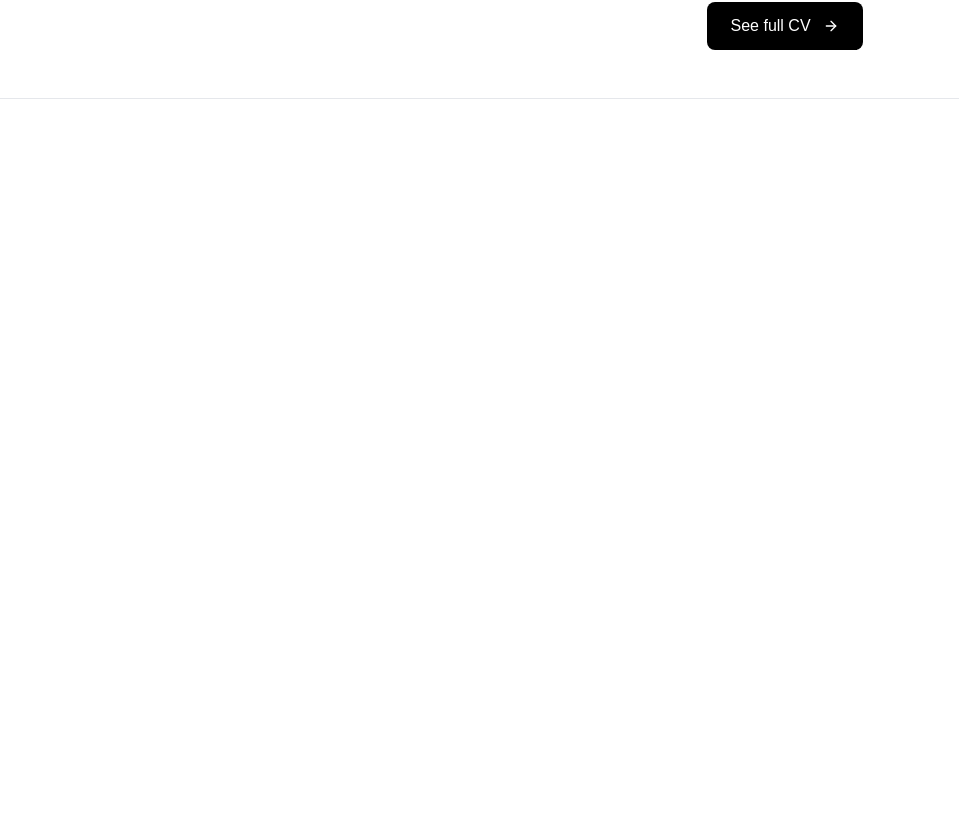
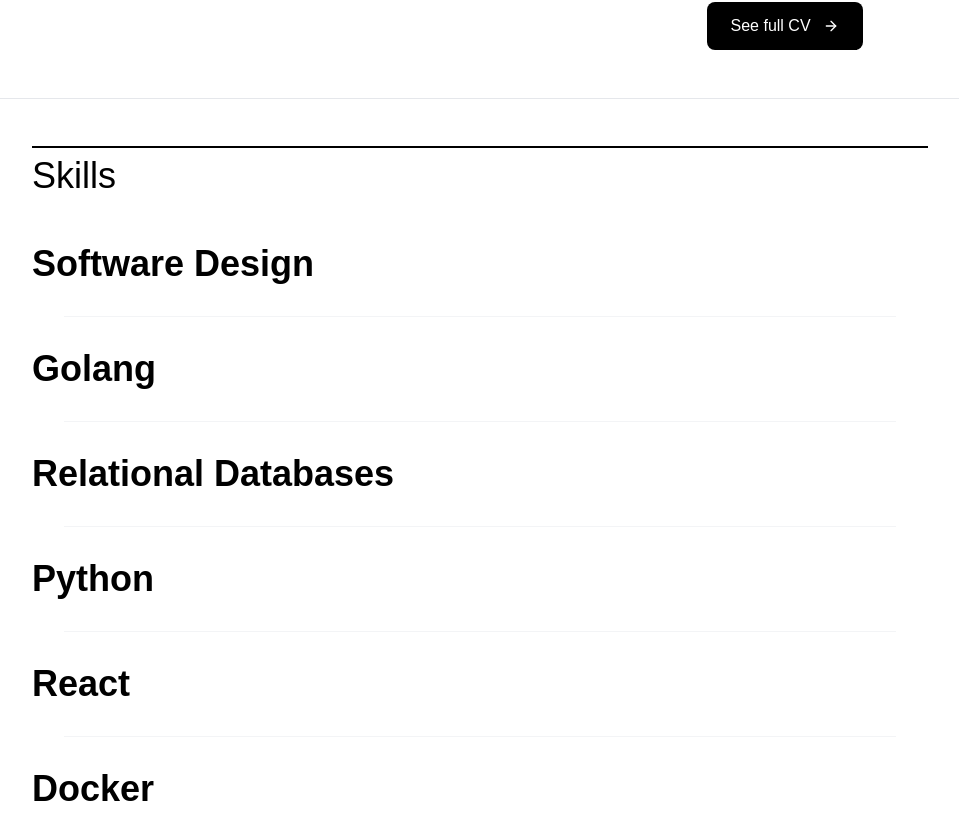
Before and after one commit to Nozgood/portfolio_2025, a React (Vite) app: page / in a window 1280 px wide. Shown: the part 2463-3303 px from the top of the page, without its empty margins (160-1119 px from the left). Before the commit the page ends 2673 px from the top, so only its background shows below. Built offline with nearby package versions, Linux system fonts and the light colour scheme.

Commit message:
feat: skills section

```diff
--- /dev/null
+++ b/src/components/Skills.tsx
@@ -0,0 +1,32 @@
+const skills = [
+    "Software Design",
+    "Golang",
+    "Relational Databases",
+    "Python",
+    "React",
+    "Docker",
+]
+
+function Skills() {
+    return <>
+        <section className="max-w-4xl mx-auto">
+            <div>
+                <h2 className="border-t-2 pt-2 text-4xl font-normal mb-12">Skills</h2>
+            </div>
+            <div>
+                {skills.map((skill, index) => (
+                    <div key={index}>
+                        <h3 className="text-4xl font-bold">
+                            {skill}
+                        </h3>
+                        {index < skills.length - 1 && (
+                            <div className="border-t border-gray-100 m-8"></div>
+                        )}
+                    </div>
+                ))}
+            </div>
+        </section>
+    </>
+}
+
+export default Skills;
--- a/src/pages/Home.tsx
+++ b/src/pages/Home.tsx
@@ -6,6 +6,7 @@ import Work from "../components/Work";
 import Writing from "../components/Writing";
 import { useLocation } from "react-router-dom";
 import Experience from "../components/Experience";
+import Skills from "../components/Skills";
 
 function Home() {
     const location = useLocation()
@@ -33,6 +34,7 @@ function Home() {
             <Separator />
             <Experience />
             <Separator />
+            <Skills />
         </main>
     </>
 }
```
